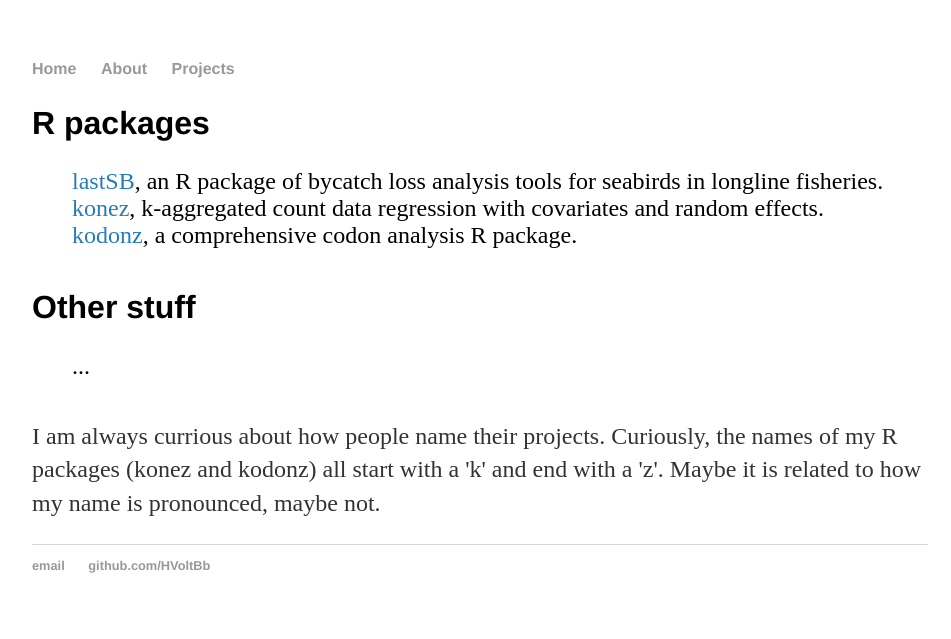
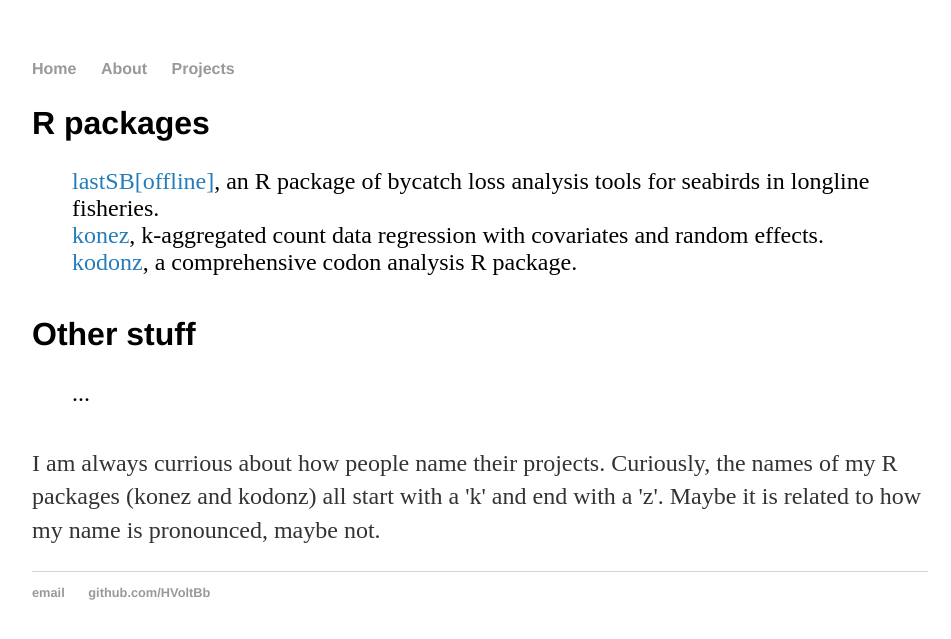
Before and after one commit to HVoltBb/HVoltBb.github.io, a Jekyll site: the page built from projects/index.html, in a window 1280 px wide. Shown: the top 639 px of the page, without its empty margins (160-1111 px from the left). Built offline with Jekyll 4.4.1, drawn with Linux system fonts in a browser that asks for light colours.

Commit message:
Update index.html

```diff
--- a/projects/index.html
+++ b/projects/index.html
@@ -4,7 +4,7 @@ title: Projects
 ---
 <h2>R packages</h2>
 <ul class='stuff'>
-	<li><a href="https://hvoltbb.github.io/kodonz/" target="_blank">lastSB</a>, an R package of bycatch loss analysis tools for seabirds in longline fisheries.</li>
+	<li><a href="https://hvoltbb.github.io/kodonz/" target="_blank">lastSB[offline]</a>, an R package of bycatch loss analysis tools for seabirds in longline fisheries.</li>
 	<li><a href="https://hvoltbb.github.io/konez/" target="_blank">konez</a>, k-aggregated count data regression with covariates and random effects.</li>
 	<li><a href="https://hvoltbb.github.io/kodonz/" target="_blank">kodonz</a>, a comprehensive codon analysis R package.</li>
 </ul>
```
